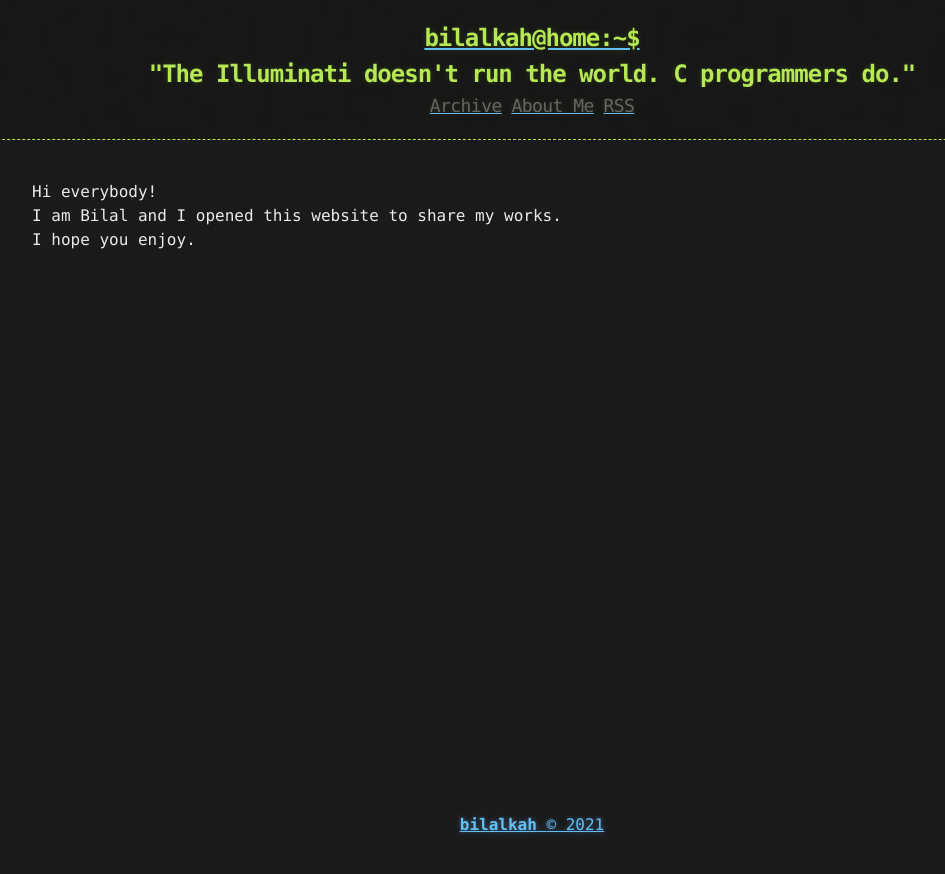
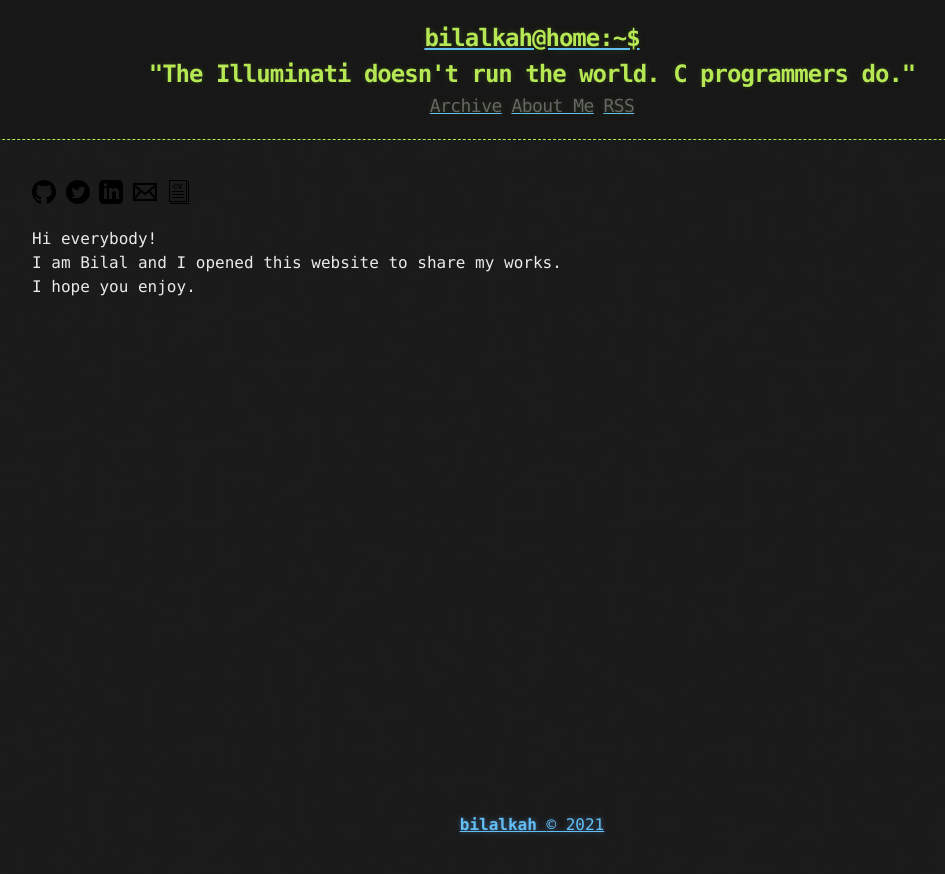
Before and after one commit to bilalkah/bilalkah.github.io, a Jekyll site: the page built from about.md, in a window 1280 px wide. Shown: the top 874 px of the page, without its empty margins (108-1053 px from the left). Built offline with Jekyll 4.4.1, drawn with Linux system fonts in a browser that asks for light colours.

Commit message:
sıkı tutunun

```diff
--- a/_sass/jekyll-theme-hacker.scss
+++ b/_sass/jekyll-theme-hacker.scss
@@ -225,10 +225,12 @@ hr {
   float: left;
 }
 
+/*
 .btn-github .icon {
   opacity: 0.6;
   background: url("../images/blacktocat.png") 0 0 no-repeat;
 }
+*/
 
 /* Links
    a, a:hover, a:visited
--- a/about.md
+++ b/about.md
@@ -3,6 +3,12 @@ layout: page
 title: About me
 ---
 
+[![github-link](assets/images/github.svg)](https://github.com/bilalkah)
+[![twitter-link](assets/images/twitter.svg)](https://twitter.com/bilalkhrmnn)
+[![linkedin-link](assets/images/linkedin.svg)](https://www.linkedin.com/in/bilalkah/)
+[![mail-link](assets/images/mail.svg)](mailto:kahramannbilal@gmail.com)
+[![cv-link](assets/images/cv.svg)](assets/images/cv.pdf)
+
 Hi everybody!
 I am Bilal and I opened this website to share my works.
 I hope you enjoy.
```
Also changed, not shown: assets/images/blacktocat.png (deleted), assets/images/cv.svg (added), assets/images/github.svg (added), assets/images/linkedin.svg (added), assets/images/mail.svg (added), assets/images/twitter.svg (added), 1 other file.
